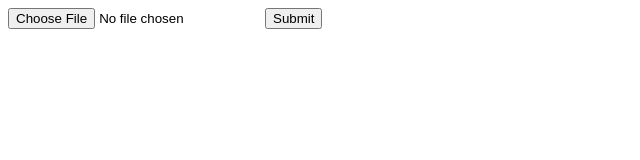
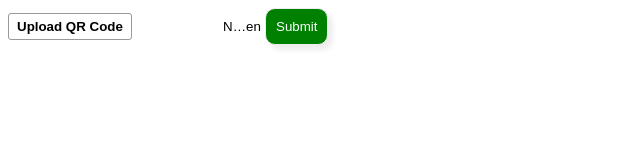
Before and after one commit to OliFady/qrcode-nodejs, a website: page public/index.html in a window 1280 px wide. Shown: the whole page, without its empty margins (0-640 px from the left). Drawn offline with Linux system fonts and the light colour scheme.

Commit message:
styled-html

```diff
--- a/public/index.html
+++ b/public/index.html
@@ -1,5 +1,54 @@
+<html>
+<head>
+<meta name="viewport" content="width=device-width, initial-scale=1.0">
+<style>
+.custom-file-input::-webkit-file-upload-button {
+  visibility: hidden;
+}
+.custom-file-input::before {
+  content: 'Upload QR Code';
+  display: inline-block;
+  background: linear-gradient(top, #f9f9f9, #e3e3e3);
+  border: 1px solid #999;
+  border-radius: 3px;
+  padding: 5px 8px;
+  outline: none;
+  white-space: nowrap;
+  cursor: pointer;
+  text-shadow: 1px 1px #fff;
+  font-weight: 700;
+  font-size: 10pt;
+}
+.custom-file-input:hover::before {
+  border-color: black;
+}
+.custom-file-input:active::before {
+  background: -webkit-linear-gradient(top, #e3e3e3, #f9f9f9);
+}
+.form-submit-button {
+background: green;
+padding: 10px;
+color: #fff;
+border: 1px solid #eee;
+border-radius: 10px;
+box-shadow: 5px 5px 5px #eee;
+text-shadow: none;
+}
+.form-submit-button:hover {
+background: #016ABC;
+color: #fff;
+border: 1px solid #eee;
+border-radius: 20px;
+box-shadow: 5px 5px 5px #eee;
+text-shadow: none;
+}
+</style>
+</head>
+<body>
 <form method="post" enctype="multipart/form-data" action="/">
-    <input type="file" name="file" accept="image/*"
+    <input type="file" name="file" class="custom-file-input" accept="image/*"
     capture >
-    <input type="submit" value="Submit">
+    <input type="submit" class="form-submit-button" value="Submit">
 </form>
+</body>
+</html>
```
